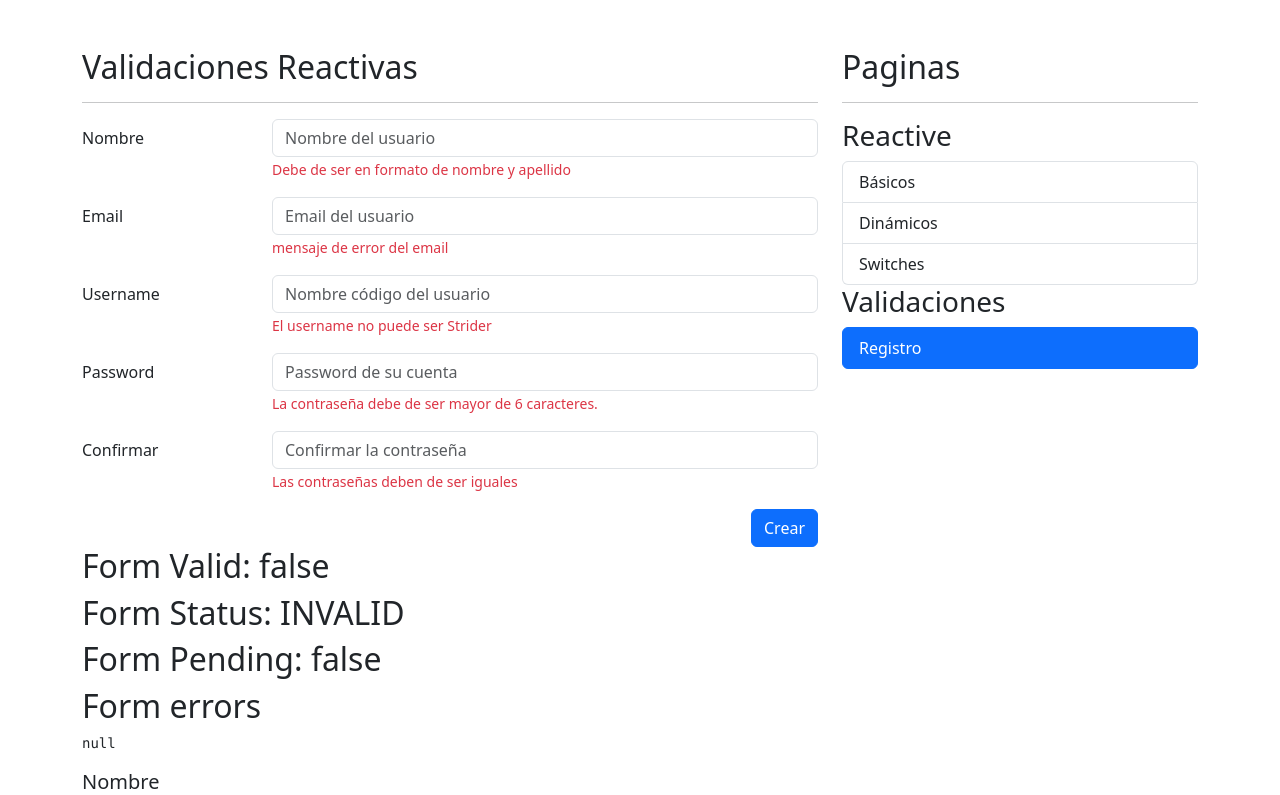
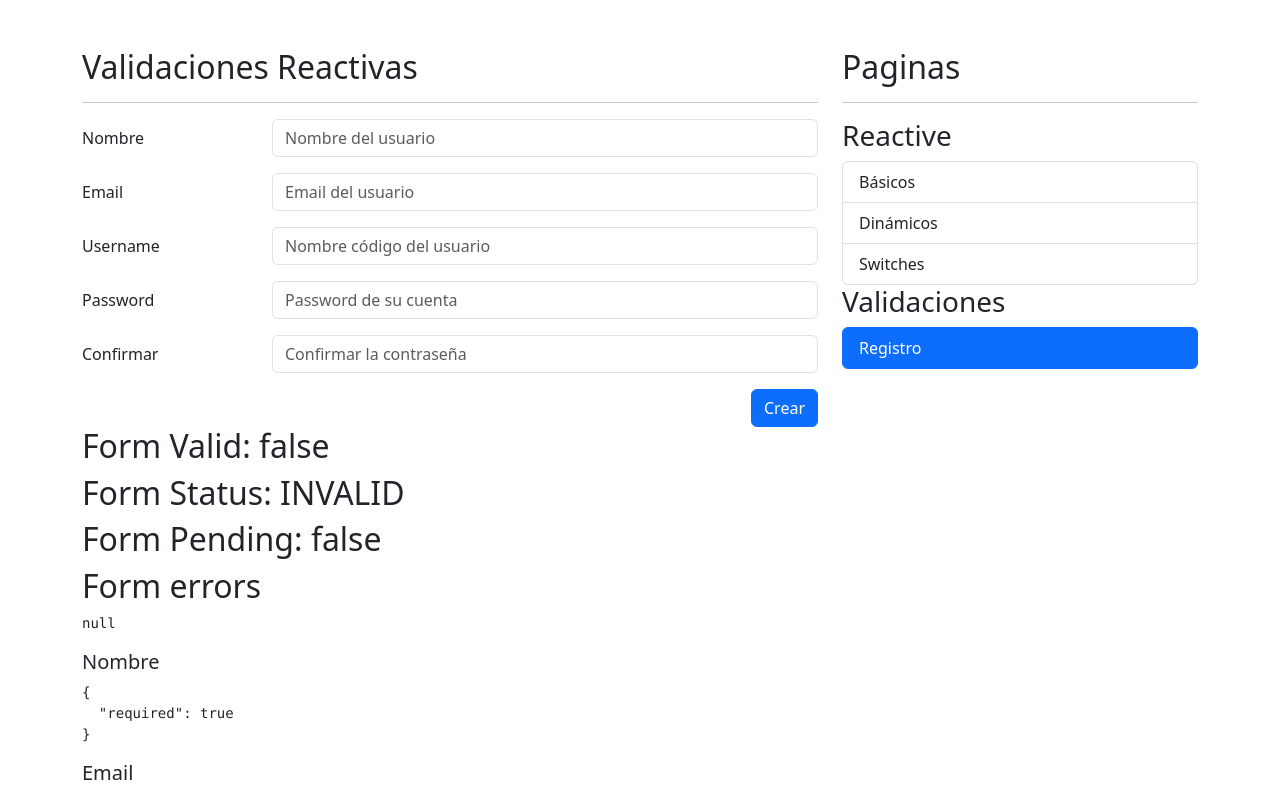
Before and after one commit to theRobert174/NgU-FormApp, an Angular app: page /auth/sign-up in a window 1280 px wide. Shown: the top 795 px of the page. Built offline with nearby package versions, Linux system fonts and the light colour scheme.

Commit message:
Validator service

```diff
--- a/src/app/auth/pages/register-page/register-page.component.html
+++ b/src/app/auth/pages/register-page/register-page.component.html
@@ -15,7 +15,7 @@
                            formControlName="name"
                            placeholder="Nombre del usuario">
 
-                    <span class="form-text text-danger">
+                    <span *ngIf="isValidField('name')" class="form-text text-danger">
                         Debe de ser en formato de nombre y apellido
                     </span>
                 </div>
@@ -29,7 +29,7 @@
                            class="form-control"
                            formControlName="email"
                            placeholder="Email del usuario">
-                    <span class="form-text text-danger">
+                    <span *ngIf="isValidField('email')" class="form-text text-danger">
                         mensaje de error del email
                     </span>
                 </div>
@@ -43,7 +43,7 @@
                            class="form-control"
                            formControlName="username"
                            placeholder="Nombre código del usuario">
-                    <span class="form-text text-danger">
+                    <span *ngIf="isValidField('username')" class="form-text text-danger">
                          El username no puede ser Strider
                     </span>
                 </div>
@@ -58,7 +58,7 @@
                            formControlName="password"
                            placeholder="Password de su cuenta">
 
-                    <span class="form-text text-danger">
+                    <span *ngIf="isValidField('password')" class="form-text text-danger">
                          La contraseña debe de ser mayor de 6 caracteres.
                     </span>
                 </div>
@@ -73,7 +73,7 @@
                            formControlName="matchpass"
                            placeholder="Confirmar la contraseña">
 
-                    <span class="form-text text-danger">
+                    <span *ngIf="isValidField('matchpass')" class="form-text text-danger">
                          Las contraseñas deben de ser iguales
                     </span>
                 </div>
--- a/src/app/auth/pages/register-page/register-page.component.ts
+++ b/src/app/auth/pages/register-page/register-page.component.ts
@@ -1,5 +1,6 @@
 import { Component } from '@angular/core';
 import { FormBuilder, FormGroup, Validators } from '@angular/forms';
+import { ValidatorsService } from 'src/app/shared/services/validators.service';
 import * as customValidators from 'src/app/shared/validators/validators';
 
 @Component({
@@ -9,20 +10,20 @@
 })
 export class RegisterPageComponent {
   public myForm: FormGroup = this.fb.group({
-    name: ['', [Validators.required, Validators.pattern(customValidators.firstNameAndLastnamePattern) ]],
-    email: ['', [Validators.required, Validators.pattern(customValidators.emailPattern) ]],
-    username: ['', [Validators.required, customValidators.cantBeStrider]],
+    name: ['', [Validators.required, Validators.pattern( this.validatorsService.firstNameAndLastnamePattern ) ]],
+    email: ['', [Validators.required, Validators.pattern( this.validatorsService.emailPattern ) ]],
+    username: ['', [Validators.required, this.validatorsService.cantBeStrider]],
     password: ['', [Validators.required, Validators.minLength(6)]],
     matchpass: ['', [Validators.required]],
   });
 
-  constructor( private fb : FormBuilder ) { }
+  constructor( private fb : FormBuilder, private validatorsService : ValidatorsService ) { }
 
   onSubmit(){
     this.myForm.markAllAsTouched();
   }
 
   isValidField(field:string){
-    //TODO: obtener validacion de un servicio
+    return this.validatorsService.isValidField( this.myForm, field);
   }
 }
--- /dev/null
+++ b/src/app/shared/services/validators.service.ts
@@ -0,0 +1,30 @@
+import { Injectable } from '@angular/core';
+import { FormControl, FormGroup, ValidationErrors } from '@angular/forms';
+
+@Injectable({
+  providedIn: 'root'
+})
+export class ValidatorsService {
+
+  public firstNameAndLastnamePattern: string = '([a-zA-Z]+) ([a-zA-Z]+)';
+  public emailPattern: string = "^[a-z0-9._%+-]+@[a-z0-9.-]+\\.[a-z]{2,4}$";
+  public cantBeStrider = ( control: FormControl ) : ValidationErrors | null => {
+
+    const value: string = control.value.trim().toLowerCase();
+
+    if(value === 'strider'){
+      return {
+          noStrider: true
+      }
+    }
+
+    return null;
+  }
+
+  constructor() { }
+
+  public isValidField( form : FormGroup, field: string ){
+    return form.controls[field].errors && form.controls[field].touched;
+  }
+
+}
```
